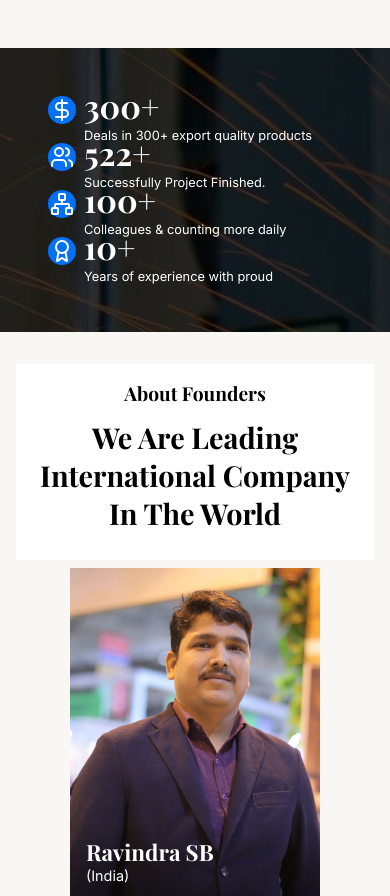
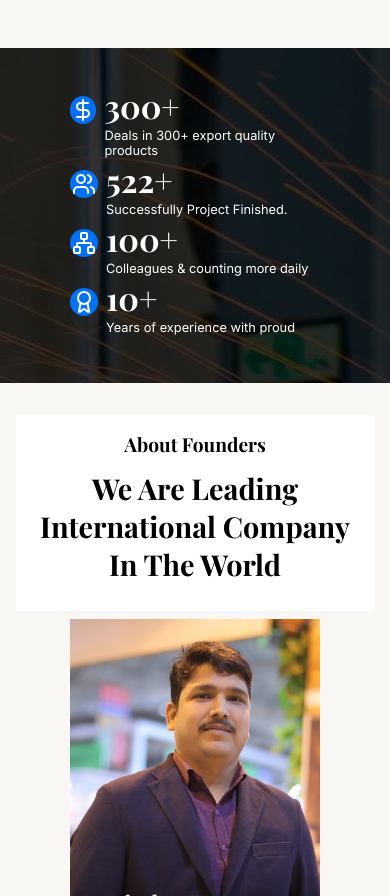
Before and after one commit to Amal221200/exim-globe, a Next.js app: page /about in a window 390 px wide. Shown: the part 2078-2974 px from the top of the page. Built offline with nearby package versions, Linux system fonts and the light colour scheme; a web font is replaced by a local one.

Commit message:
optimizations

```diff
--- a/src/app/about/page.tsx
+++ b/src/app/about/page.tsx
@@ -84,6 +84,7 @@
           </div>
         </div>
       </section>
+
       <section id="achievements" className="full-section">
         <div className="container">
           <div className="box">
--- a/src/app/about/styles.scss
+++ b/src/app/about/styles.scss
@@ -18,7 +18,7 @@
   padding: 2rem;
 }
 
-#about-section .container> div {
+#about-section .container > div {
   flex: 1;
 }
 
@@ -69,9 +69,10 @@
 
 #achievements .container {
   display: flex;
-    justify-content: space-around;
+  justify-content: space-evenly;
   align-items: center;
   flex-wrap: wrap;
+  gap: 1.5rem;
 }
 
 #achievements .container .box {
@@ -101,7 +102,6 @@
   font-size: 1.6rem;
 }
 
-
 @media screen and (max-width: 750px) {
   #about-section {
     .container {
@@ -109,3 +109,15 @@
     }
   }
 }
+
+@media screen and (max-width: 620px) {
+  #achievements {
+    .container {
+      justify-content: center;
+      .box {
+        justify-content: flex-start;
+        max-width: 250px;
+      }
+    }
+  }
+}
```
Lines whose indentation alone changed are shown as unchanged.
